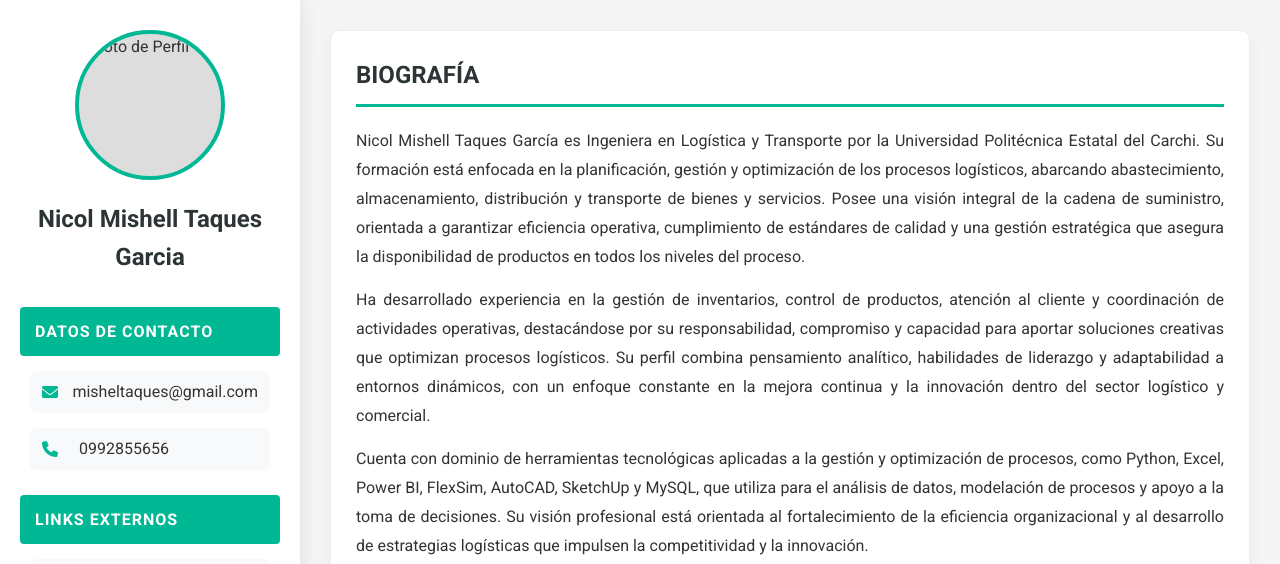
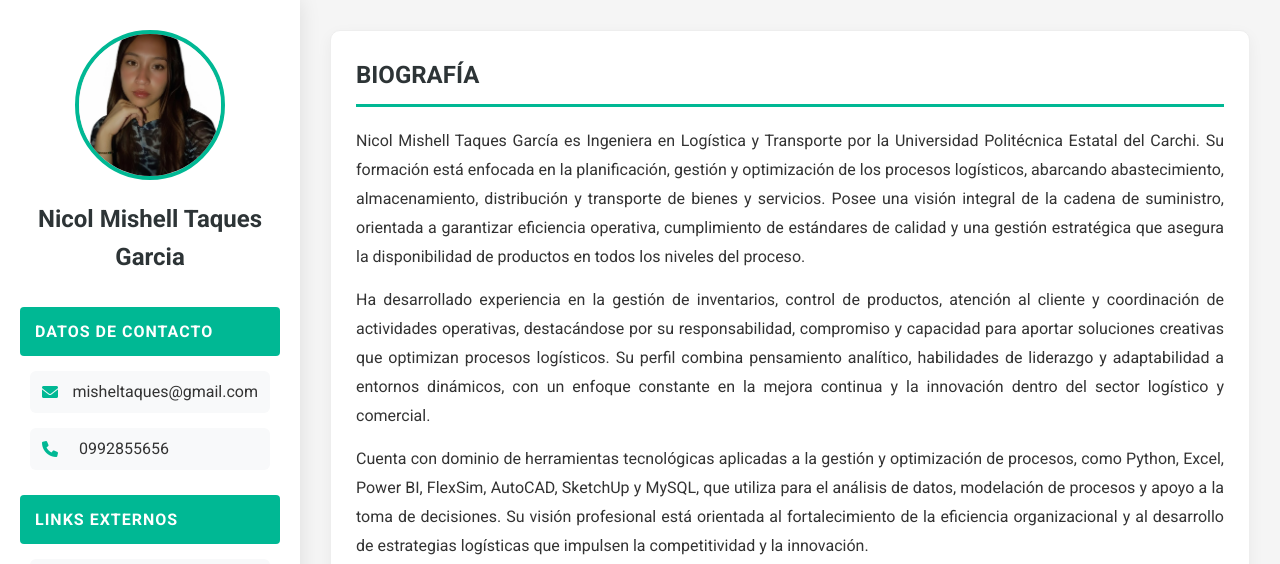
Before and after one commit to mishelltaques-a11y/nicoltaques, a plain HTML site: page index.html in a window 1280 px wide. Shown: the top 564 px of the page. Drawn offline with Linux system fonts and the light colour scheme.

Commit message:
Update index.html

```diff
--- a/index.html
+++ b/index.html
@@ -339,7 +339,7 @@
     <div class="container">
         <!-- Sidebar -->
         <div class="sidebar">
-            <img src="Foto_1" alt="Foto de Perfil" class="profile-photo">
+            <img src="Foto_1.jpg" alt="Foto de Perfil" class="profile-photo">
             <h1 class="name">Nicol Mishell Taques Garcia</h1>
 
             <div class="section-title">DATOS DE CONTACTO</div>
```
